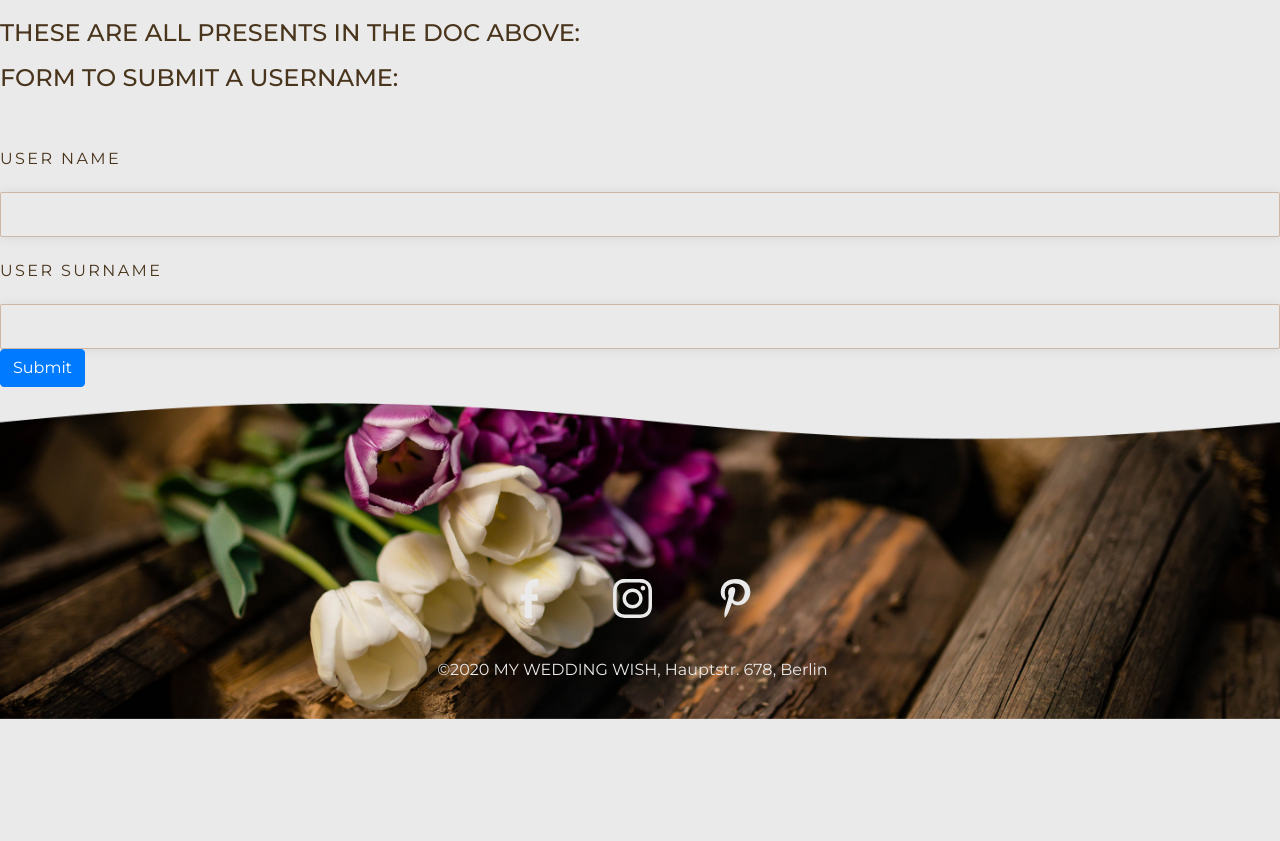
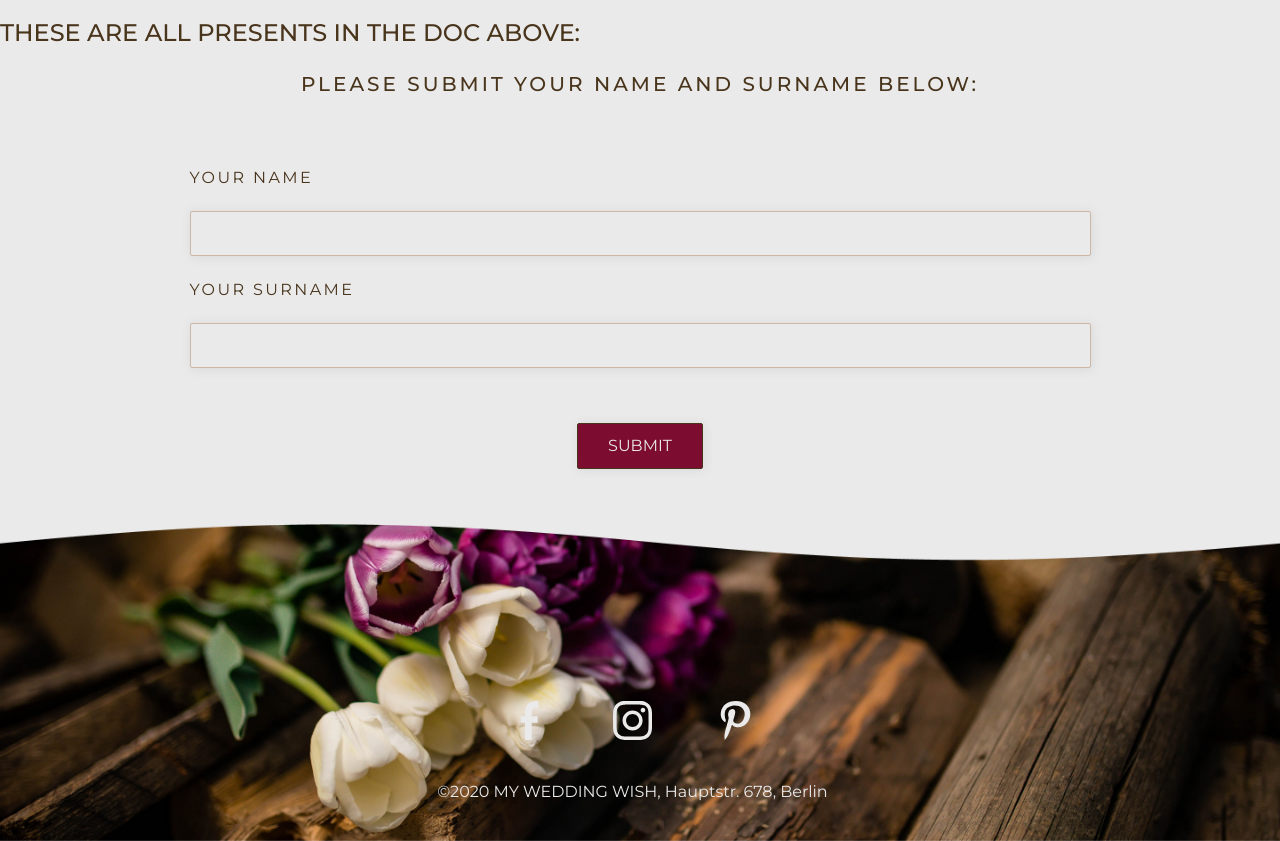
Before and after one commit to valentina-b/book-my-wedding-wish, a Flask app: template templates/guest_view.html in a window 1280 px wide. Shown: the part 233-1074 px from the top of the page. Before the commit the page ends 952 px from the top, so only its background shows below. Run offline with Flask 2, Linux system fonts and the light colour scheme; the template is opened without the code that fills it, so the values that code supplies are empty; some libraries are stand-ins or nearby versions.

Commit message:
Style guest username form

```diff
--- a/static/css/style.css
+++ b/static/css/style.css
@@ -98,7 +98,7 @@ header {
 
 .owner-header {
     position: absolute;
-    top: 7%;
+    top: 6%;
     width: 100%;
 }
 
--- a/templates/guest_view.html
+++ b/templates/guest_view.html
@@ -20,18 +20,25 @@
 </p>
 
 
-<h4>FORM TO SUBMIT A USERNAME:</h4>
-    <form action="{{ url_for('add_guest_username', wishlist_username=wishlist_username) }}" method="POST">
-        <div class="form-group">
-            <!-- Name -->
-            <label for="user_name">USER NAME</label>
-            <input type="text" class="form-control" id="user_name" name="user_name">
-            <!-- Surname -->
-            <label for="user_surname">USER SURNAME</label>
-            <input type="text" class="form-control" id="user_surname" name="user_surname">
-            <button type="submit" class="btn btn-primary">Submit</button>
+<section id="section-form">
+    <div class="container">
+        <div class="form-text">
+            <h3 class="text-center">Please submit your name and surname below:</h3>
         </div>
-    </form>
-
+        <div class="row">
+            <form action="{{ url_for('add_guest_username', wishlist_username=wishlist_username) }}" method="POST">
+                <div class="form-group">
+                    <!-- Name -->
+                    <label for="user_name">Your Name</label>
+                    <input type="text" class="form-control" id="user_name" name="user_name" required>
+                    <!-- Surname -->
+                    <label for="user_surname">Your Surname</label>
+                    <input type="text" class="form-control" id="user_surname" name="user_surname" required>
+                    <button type="submit" class="cta cta-button">Submit</button>
+                </div>
+            </form>
+        </div>
+    </div>
+</section>
 
 {% endblock %}
```
